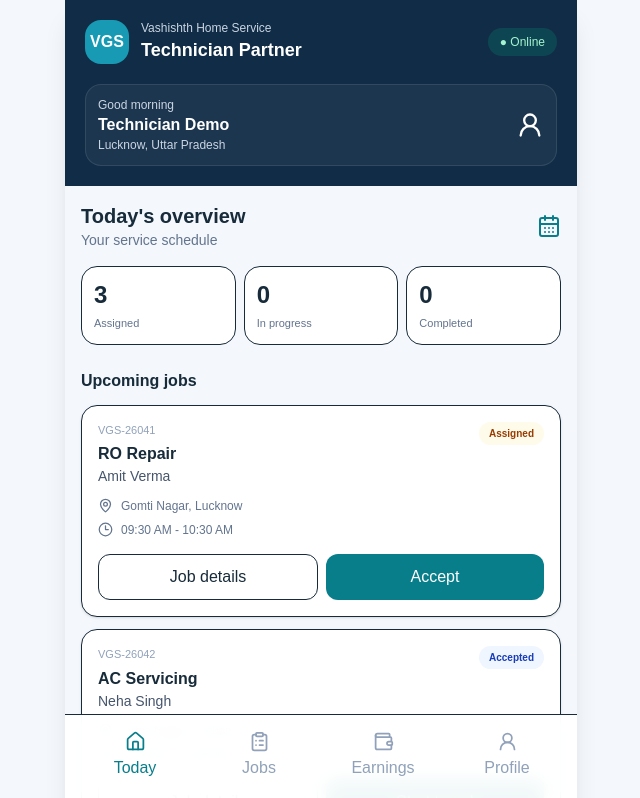
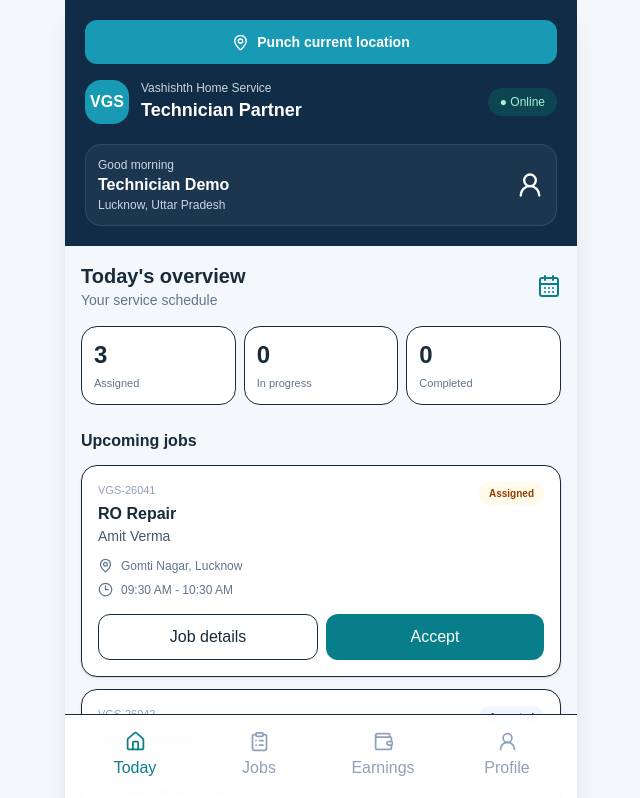
Before and after one commit to vgs-code/vgs-technician-app, a Next.js app: page / in a window 1280 px wide. Shown: the top 798 px of the page, without its empty margins (319-959 px from the left). Built offline with nearby package versions, Linux system fonts and the light colour scheme.

Commit message:
Add location punch shortcut to technician dashboard

```diff
--- a/src/app/page.tsx
+++ b/src/app/page.tsx
@@ -14,7 +14,7 @@ const [jobs,setJobs]=useState(seed),[tab,setTab]=useState("Today"),[filter,setFi
 const job=jobs.find(j=>j.id===selected); const update=(id:string,status:Status)=>{setJobs(a=>a.map(j=>j.id===id?{...j,status}:j));setMsg("Demo status updated to "+status+" (not saved to a server).")};
 const list=jobs.filter(j=>(filter==="All"||j.status===filter||(filter==="Assigned"&&j.status==="Accepted"))&&[j.id,j.customer,j.service,j.address].some(x=>x.toLowerCase().includes(q.toLowerCase())));
 return <main className="mx-auto min-h-screen max-w-lg bg-[#f4f7fb] pb-24 shadow-xl">
-<header className="bg-[#102c46] px-5 pb-5 pt-5 text-white"><div className="flex items-center justify-between"><div className="flex items-center gap-3"><div className="grid h-11 w-11 place-items-center rounded-2xl bg-[#189ab4] font-black">VGS</div><div><p className="text-xs text-slate-300">Vashishth Home Service</p><h1 className="text-lg font-bold">Technician Partner</h1></div></div><span className="rounded-full bg-emerald-400/15 px-3 py-1.5 text-xs text-emerald-200">● Online</span></div><div className="mt-5 flex items-center justify-between rounded-2xl border border-white/10 bg-white/5 p-3"><div><p className="text-xs text-slate-300">Good morning</p><p className="font-semibold">Technician Demo</p><p className="text-xs text-slate-300">Lucknow, Uttar Pradesh</p></div><UserRound size={28}/></div></header>
+<header className="bg-[#102c46] px-5 pb-5 pt-5 text-white"><a href="/location-punch" className="mb-4 flex items-center justify-center gap-2 rounded-xl bg-[#189ab4] px-4 py-3 text-sm font-bold text-white"><MapPin size={17}/> Punch current location</a><div className="flex items-center justify-between"><div className="flex items-center gap-3"><div className="grid h-11 w-11 place-items-center rounded-2xl bg-[#189ab4] font-black">VGS</div><div><p className="text-xs text-slate-300">Vashishth Home Service</p><h1 className="text-lg font-bold">Technician Partner</h1></div></div><span className="rounded-full bg-emerald-400/15 px-3 py-1.5 text-xs text-emerald-200">● Online</span></div><div className="mt-5 flex items-center justify-between rounded-2xl border border-white/10 bg-white/5 p-3"><div><p className="text-xs text-slate-300">Good morning</p><p className="font-semibold">Technician Demo</p><p className="text-xs text-slate-300">Lucknow, Uttar Pradesh</p></div><UserRound size={28}/></div></header>
 {msg&&<button onClick={()=>setMsg("")} className="m-4 rounded-xl bg-cyan-50 p-3 text-left text-xs text-cyan-900">{msg} ×</button>}
 {job?<section className="p-4"><button onClick={()=>setSelected(null)} className="mb-4 flex gap-2 text-sm font-semibold"><ArrowLeft size={17}/> Back to jobs</button><div className="rounded-3xl border bg-white p-5"><p className="text-xs text-slate-400">{job.id}</p><div className="mt-1 flex items-start justify-between gap-2"><h2 className="text-2xl font-bold">{job.service}</h2><Status status={job.status}/></div><div className="mt-5 space-y-4"><Info icon={<UserRound size={18}/>} title={job.customer} detail="Customer"/><Info icon={<MapPin size={18}/>} title={job.address} detail="Service location"/><Info icon={<CalendarDays size={18}/>} title={job.slot} detail="Appointment window"/><Info icon={<ClipboardList size={18}/>} title={job.problem} detail="Reported issue"/></div><div className="mt-5 flex gap-2"><a target="_blank" rel="noreferrer" href={"https://www.google.com/maps/search/?api=1&query="+encodeURIComponent(job.address)} className="flex flex-1 justify-center gap-2 rounded-xl border py-3 text-sm font-semibold"><Navigation size={16}/> Navigate</a><button onClick={()=>setMsg("Customer calling will be available after secure login integration.")} className="flex flex-1 justify-center gap-2 rounded-xl border py-3 text-sm font-semibold"><Phone size={16}/> Call</button></div></div>
 {job.status==="In progress"&&<div className="mt-4 rounded-3xl border bg-white p-5"><h3 className="font-bold">Completion report</h3><label className="mt-4 block text-sm font-medium">Diagnosis / work performed</label><textarea value={diagnosis} onChange={e=>setDiagnosis(e.target.value)} rows={3} placeholder="Describe repair work..." className="mt-2 w-full rounded-xl border p-3 text-sm"/><label className="mt-3 block text-sm font-medium">Spare parts used</label><input value={parts} onChange={e=>setParts(e.target.value)} placeholder="Part and quantity" className="mt-2 w-full rounded-xl border p-3 text-sm"/><button onClick={()=>{update(job.id,"Completed");setSelected(null)}} className="mt-4 flex w-full justify-center gap-2 rounded-xl bg-[#087e8b] py-3.5 font-semibold text-white"><Check size={17}/> Submit & complete (demo)</button><p className="mt-2 text-xs text-slate-400">Real customer acknowledgement and backend saving are not yet connected.</p></div>}
```
